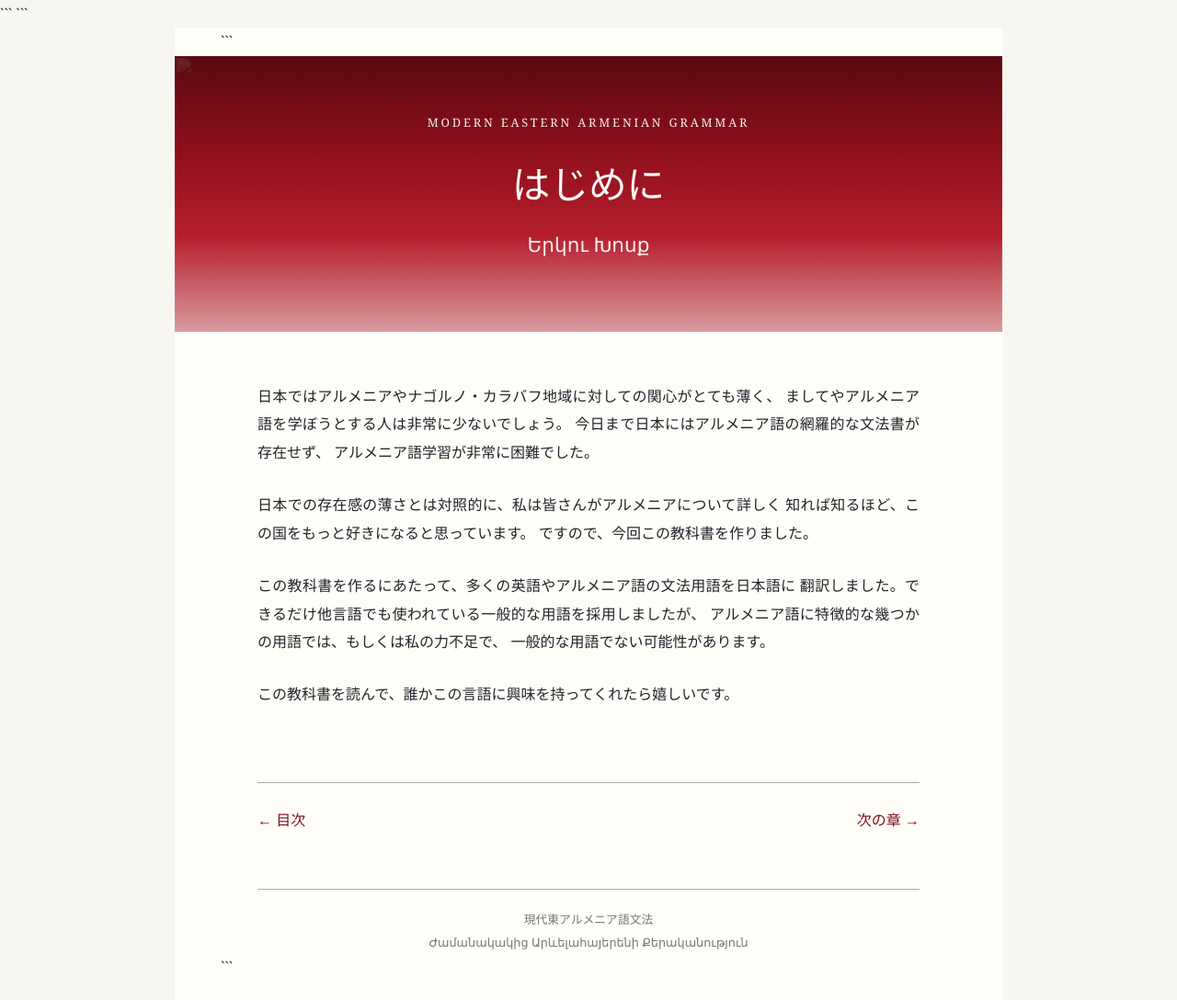
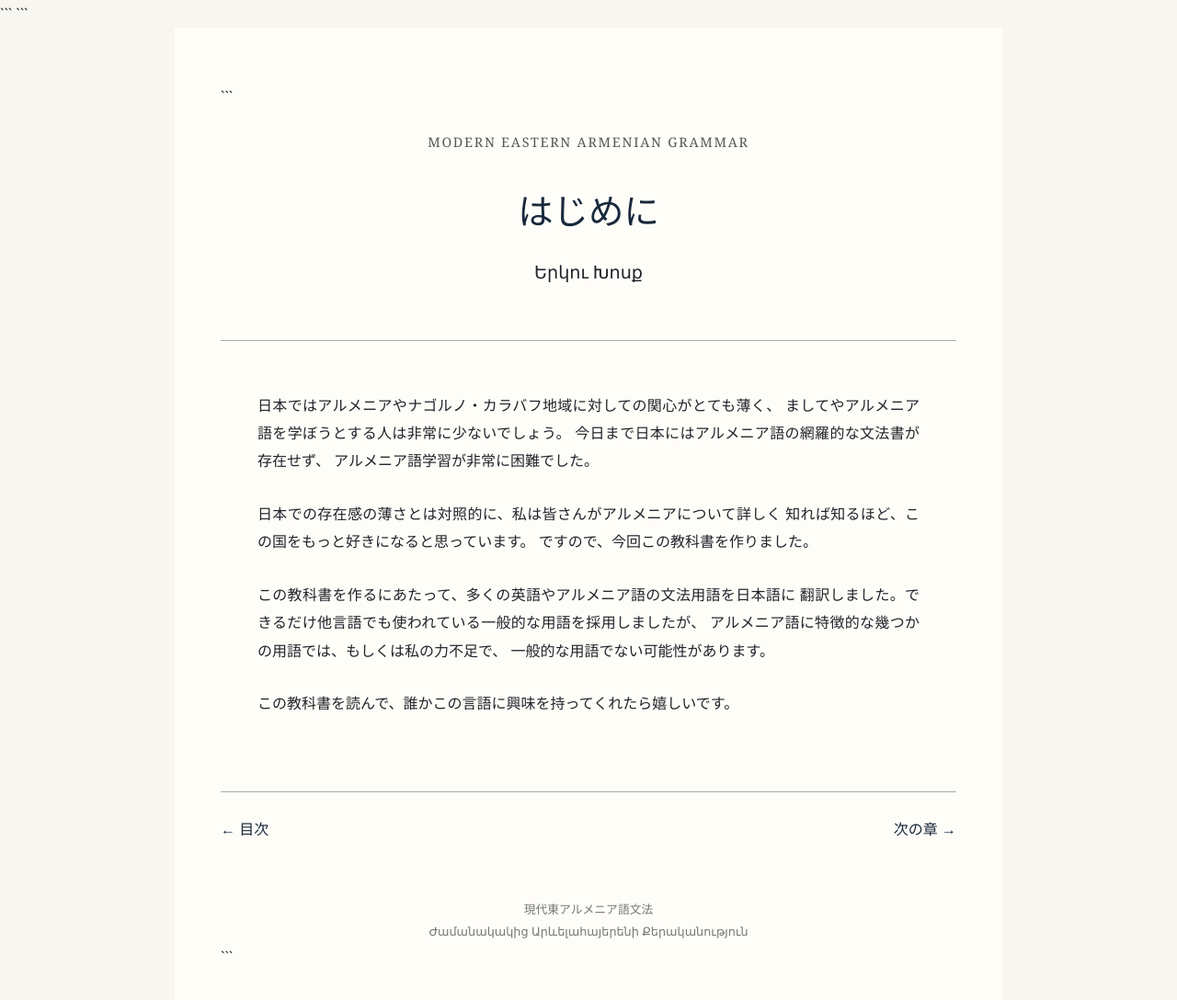
Before and after one commit to ninastan-artashes/ninastan-artashes.github.io, a plain HTML site: page introduction.html in a window 1280 px wide. Shown: the whole page at 92% size. Drawn offline with Linux system fonts and the light colour scheme.

Commit message:
Refactor HTML structure and style definitions

````diff
--- a/introduction.html
+++ b/introduction.html
@@ -11,10 +11,6 @@
 
 <style>
 
-    /* =========================================
-       BASE
-       ========================================= */
-
     body {
         margin: 0;
         background: #f8f6f0;
@@ -23,250 +19,86 @@
         line-height: 1.9;
     }
 
-
     .page {
         max-width: 900px;
         margin: 0 auto;
-        padding: 0 50px 100px;
+        padding: 60px 50px 100px;
         background: #fffdf8;
         min-height: 100vh;
         box-sizing: border-box;
     }
 
-
-    /* =========================================
-       KHACHKAR TITLE HEADER
-       ========================================= */
-
     header {
-        position: relative;
-
         text-align: center;
-
-        min-height: 300px;
-
-        padding: 60px 30px 55px;
-
-        box-sizing: border-box;
-
-        overflow: hidden;
-
-        /*
-         * Extend header to the edges of the page
-         */
-        margin-left: -50px;
-        margin-right: -50px;
-
-        /*
-         * Burgundy background
-         */
-        background:
-            linear-gradient(
-                180deg,
-                #5a080f 0%,
-                #8e101c 35%,
-                #b51d2c 65%,
-                #d99b9f 100%
-            );
+        padding: 20px 0 55px;
+        border-bottom: 1px solid #aaa;
     }
 
-
-    /* =========================================
-       KHACHKAR IMAGE
-       ========================================= */
-
-    header .khachkar-bg {
-        position: absolute;
-
-        top: 0;
-        left: 0;
-
-        width: 100%;
-        height: 100%;
-
-        object-fit: cover;
-
-        /*
-         * 10% opacity
-         */
-        opacity: 0.10;
-
-        /*
-         * Photograph stays behind everything
-         */
-        z-index: 0;
-
-        /*
-         * Prevent image from affecting interaction
-         */
-        pointer-events: none;
+    .book-title {
+        font-size: 0.9rem;
+        letter-spacing: 0.12em;
+        color: #555;
+        margin-bottom: 25px;
     }
 
-
-    /* =========================================
-       TITLE CONTENT
-       ========================================= */
-
-    .header-content {
-        position: relative;
-
-        z-index: 2;
-    }
-
-
-    .book-title {
-        font-size: 0.8rem;
-
-        letter-spacing: 0.22em;
-
-        color: #f8eee9;
-
-        margin-bottom: 28px;
-    }
-
-
     h1 {
-        font-size: 2.6rem;
-
-        line-height: 1.3;
-
+        font-size: 2.4rem;
         font-weight: normal;
-
-        color: #fffdf8;
-
+        color: #18283b;
         margin: 0;
     }
 
-
     .armenian {
-        margin-top: 18px;
-
-        font-size: 1.35rem;
-
-        color: #f8eee9;
+        margin-top: 12px;
+        font-size: 1.2rem;
     }
-
-
-    /* =========================================
-       MAIN CONTENT
-       ========================================= */
 
     main {
         max-width: 720px;
-
         margin: 55px auto;
     }
 
-
     p {
         margin-bottom: 1.7em;
-
         text-align: justify;
     }
 
-
-    /* =========================================
-       NAVIGATION
-       ========================================= */
-
     .navigation {
-        max-width: 720px;
-
-        margin: 80px auto 0;
-
+        display: flex;
+        justify-content: space-between;
+        margin-top: 80px;
         padding-top: 25px;
-
         border-top: 1px solid #aaa;
-
-        display: flex;
-
-        justify-content: space-between;
     }
 
-
     .navigation a {
-        color: #7d101a;
-
+        color: #18283b;
         text-decoration: none;
     }
-
 
     .navigation a:hover {
         text-decoration: underline;
     }
 
-
-    /* =========================================
-       FOOTER
-       ========================================= */
-
     footer {
-        max-width: 720px;
-
-        margin: 60px auto 0;
-
-        padding-top: 20px;
-
-        border-top: 1px solid #aaa;
-
+        margin-top: 60px;
         text-align: center;
-
         font-size: 0.8rem;
-
         color: #777;
     }
-
-
-    /* =========================================
-       MOBILE
-       ========================================= */
 
     @media (max-width: 650px) {
 
         .page {
-            padding: 0 25px 70px;
+            padding: 40px 25px 70px;
         }
-
-
-        header {
-            margin-left: -25px;
-            margin-right: -25px;
-
-            min-height: 260px;
-
-            padding: 45px 20px 40px;
-        }
-
 
         h1 {
             font-size: 2rem;
         }
 
-
-        .armenian {
-            font-size: 1.15rem;
-        }
-
-
-        .book-title {
-            font-size: 0.7rem;
-
-            letter-spacing: 0.15em;
-        }
-
-
-        main {
-            margin-top: 45px;
-        }
-
-
         p {
             text-align: left;
-        }
-
-
-        .navigation {
-            flex-direction: row;
         }
 
     }
@@ -281,54 +113,22 @@
 <div class="page">
 
 ```
-<!-- =========================================
-     KHACHKAR TITLE HEADER
-     ========================================= -->
-
 <header>
-
-
-    <!-- Khachkar photograph -->
-
-    <img
-        src="images/khachkar.jpg"
-        alt=""
-        class="khachkar-bg"
-    >
-
-
-    <!-- Title -->
-
-    <div class="header-content">
-
 
     <div class="book-title">
         MODERN EASTERN ARMENIAN GRAMMAR
     </div>
 
-
-        <h1>
-            はじめに
-        </h1>
-
+    <h1>はじめに</h1>
 
     <div class="armenian">
         Երկու Խոսք
     </div>
 
-
-    </div>
-
-
 </header>
 
 
-<!-- =========================================
-     MAIN CONTENT
-     ========================================= -->
-
 <main>
-
 
     <p>
         日本ではアルメニアやナゴルノ・カラバフ地域に対しての関心がとても薄く、
@@ -337,13 +137,11 @@
         アルメニア語学習が非常に困難でした。
     </p>
 
-
     <p>
         日本での存在感の薄さとは対照的に、私は皆さんがアルメニアについて詳しく
         知れば知るほど、この国をもっと好きになると思っています。
         ですので、今回この教科書を作りました。
     </p>
-
 
     <p>
         この教科書を作るにあたって、多くの英語やアルメニア語の文法用語を日本語に
@@ -352,43 +150,29 @@
         一般的な用語でない可能性があります。
     </p>
 
-
     <p>
         この教科書を読んで、誰かこの言語に興味を持ってくれたら嬉しいです。
     </p>
 
-
 </main>
 
 
-<!-- =========================================
-     NAVIGATION
-     ========================================= -->
-
 <div class="navigation">
-
 
     <a href="index.html">
         ← 目次
     </a>
 
-
     <a href="overview.html">
         次の章 →
     </a>
 
-
 </div>
 
-
-<!-- =========================================
-     FOOTER
-     ========================================= -->
 
 <footer>
 
     現代東アルメニア語文法<br>
-
     Ժամանակակից Արևելահայերենի Քերականություն
 
 </footer>
````
Lines whose indentation alone changed are shown as unchanged.
